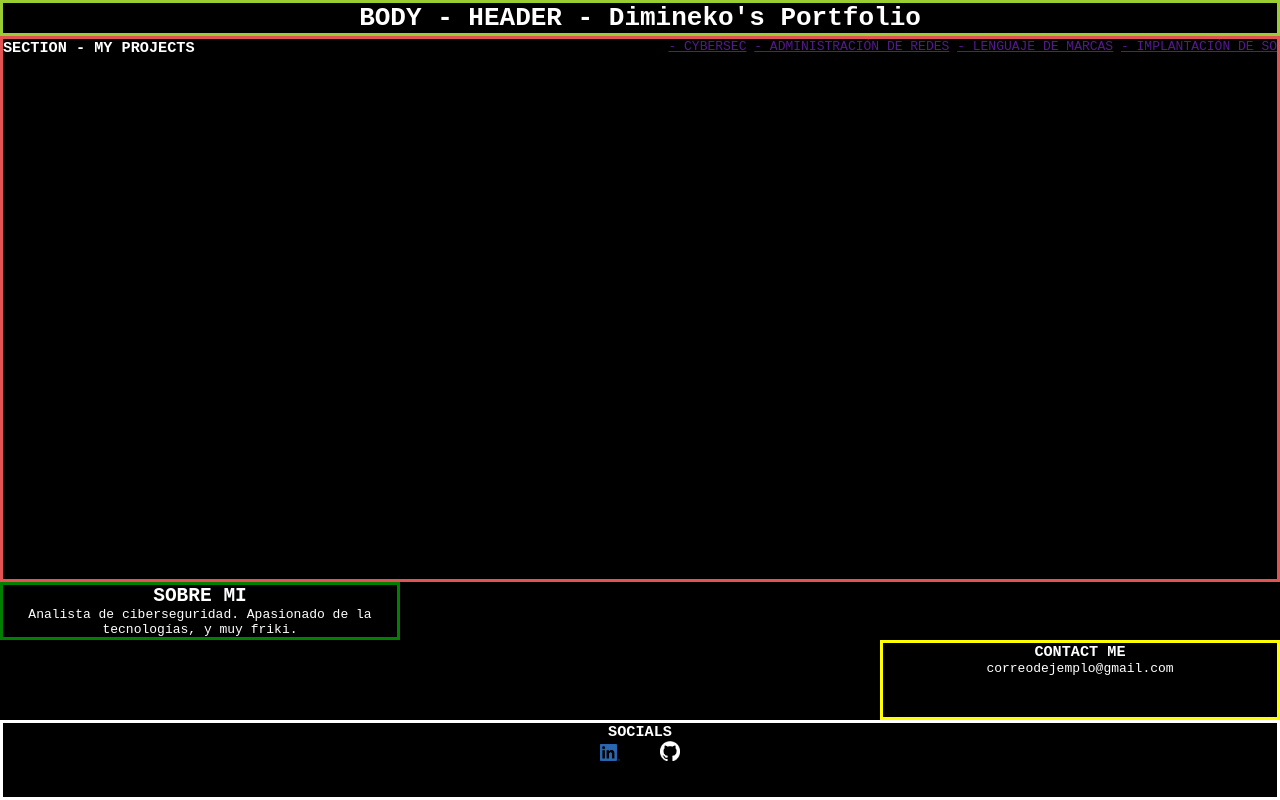
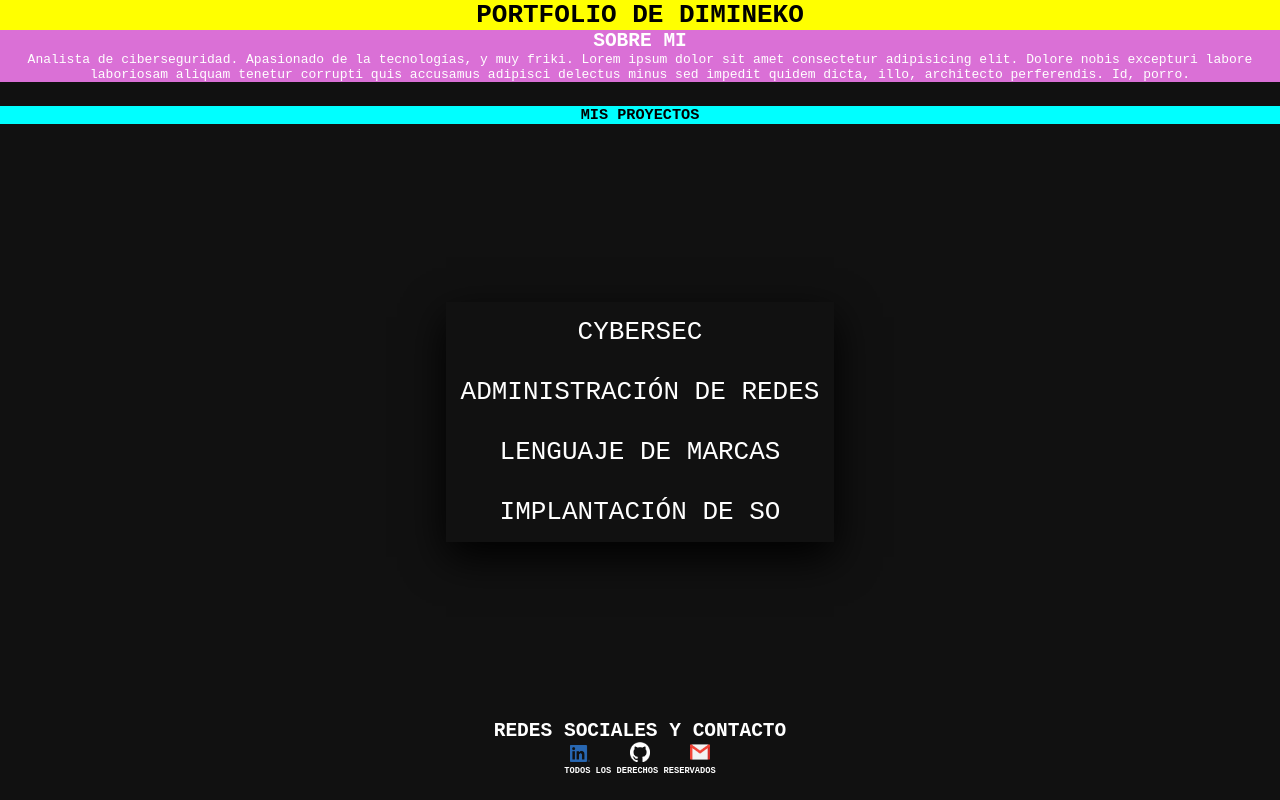
Before and after one commit to dimineko/portfolio, a plain HTML site: page index.html in a window 1280 px wide. Drawn offline with Linux system fonts and the light colour scheme.

Commit message:
Backup de avances

```diff
--- a/index.html
+++ b/index.html
@@ -1,5 +1,5 @@
 <!DOCTYPE html>
-<html>
+<html lang="es">
 <head>
 	<meta charset="utf-8">
 	<title>Dimineko's Portfolio</title>
@@ -10,33 +10,37 @@
 
 <body>
     <header>
-        <h1>BODY - HEADER - Dimineko's Portfolio</h1>
+        <h1>PORTFOLIO DE DIMINEKO</h1>
     </header>
+    <div class="sobre_mi">
+        <h2>SOBRE MI</h2>
+        <p>Analista de ciberseguridad. Apasionado de la tecnologías, y muy friki. Lorem ipsum dolor sit amet consectetur adipisicing elit. Dolore nobis excepturi labore laboriosam aliquam tenetur corrupti quis accusamus adipisci delectus minus sed impedit quidem dicta, illo, architecto perferendis. Id, porro.</p>
+    </div>
+    <h3 class="titulo_portfolio">MIS PROYECTOS</h3>
     <section class="portfolio">
-        <h3>SECTION - MY PROJECTS</h3>
         <nav>
-            <a href=""> - CYBERSEC</a>
-            <a href=""> - ADMINISTRACIÓN DE REDES</a>
-            <a href=""> - LENGUAJE DE MARCAS</a>
-            <a href=""> - IMPLANTACIÓN DE SO</a>
+            <ul>
+                <li><a href="">CYBERSEC</a></li>
+                <li><a href="">ADMINISTRACIÓN DE REDES</a></li>
+                <li><a href="">LENGUAJE DE MARCAS</a></li>
+                <li><a href="">IMPLANTACIÓN DE SO</a></li>
+            </ul>
+
         </nav>
     </section>
-    <div class="sobre_mi">
-        <h2>SOBRE MI</h2>
-        <p>Analista de ciberseguridad. Apasionado de la tecnologías, y muy friki.</p>
-    </div>
-    <section class="contact_me">
-        <h3>CONTACT ME</h3>
-        <p>correodejemplo@gmail.com</p>
-    </section>
+
     <footer class="redes_sociales">
-        <h3>SOCIALS</h3>
+        <h2>REDES SOCIALES Y CONTACTO</h2>
         <a href="https://www.linkedin.com/" class="url_rrss">
             <img src="/LI-In-Bug.png"  class="img_rrss" alt="Red Social Linkedin">
         </a>
         <a href="https://github.com/" class="url_rrss">
             <img src="/github-mark-white.png" class="img_rrss" alt="Repositorios de código en Github">
         </a>
+        <a href="https://gmail.com/" class="url_rrss">
+            <img src="/gmail.png" class="img_rrss" alt="Repositorios de código en Github">
+        </a>
+        <h6>TODOS LOS DERECHOS RESERVADOS</h6>
     </footer>
 
 
--- a/style.css
+++ b/style.css
@@ -3,67 +3,155 @@
     margin: 0;
     padding: 0;
     box-sizing: border-box;
-    overflow: hidden;
+    /* overflow: hidden; Lo quito para evitar problemas de scroll */
 }
 
 html {
     box-sizing: border-box;
-  }
-*, *:before, *:after {
+}
+
+*,
+*:before,
+*:after {
     box-sizing: inherit;
 }
 
 body {
-    background-color: rgb(0, 0, 0);
+    background: #111;
     min-height: 100vh;
     display: flex;
     flex-direction: column;
     color: white;
 }
-header{
-    border: 3px solid yellowgreen;
+
+h2 {
+    color:white;
+}
+
+a {
+    text-decoration: none;
+    color: inherit;
+}
+
+header {
     text-align: center;
+    background-color: yellow;
+    color: black;
 }
 
 .portfolio {
-    border: 3px solid rgb(226, 84, 84);
     flex-grow: 1;
     display: flex;
-    justify-content: space-between;
-    align-content: center;
+    justify-content: center;
+    align-items: center;
+}
+
+.titulo_portfolio {
+    text-align: center;
+    margin-top: 3vh;
+    background-color: cyan;
+    color: black;
+}
+
+ul {
+    box-shadow: 0 15px 40px rgba(0, 0, 0, 1)
+}
+
+ul li {
+    font-size: 2em;
+    padding: 15px;
+    color: #fff;
+    font-family: monospace;
+    box-sizing: border-box;
+    transition: color 0.3s;
+    /* Transición para el color del texto */
+    text-align: center;
+    position: relative;
+    /* Necesario para los pseudo-elementos */
+    overflow: hidden;
+    /* Recorta los pseudo-elementos */
+}
+
+ul li:hover {
+    color: black;
+    /* El fondo amarillo lo gestionan los pseudo elementos */
+    background-color: transparent;
+}
+
+ul li:before {
+    content: '';
+    position: absolute;
+    top: 0;
+    left: 0;
+    width: 100%;
+    height: 0%;
+    /* Inicialmente no se muestra */
+    background: #3fff00;
+    z-index: -1;
+    /* Detrás del texto */
+    transition: height 0.4s ease-in-out;
+    /* Transición suave */
+    overflow: hidden;
+}
+
+ul li:after {
+    content: '';
+    position: absolute;
+    bottom: 0;
+    left: 0;
+    width: 100%;
+    height: 0%;
+    /* para que al princcipio no se muestre*/
+    background: #3fff00;
+    z-index: -1;
+    /* para que aparezca detras del texto */
+    transition: height 1s;
+    /* Transición suave */
+    overflow: hidden;
+}
+
+ul li:hover:before,
+ul li:hover:after {
+    height: 95%;
+    /* empieza desde arriba */
 }
 
 footer {
     height: 8vh;
-    border: 3px solid white;
     margin-top: auto;
     text-align: center;
     min-height: 10vh;
 }
 
-.img_rrss{
+footer .social {
+    display: flex;
+    justify-content: flex-end;  /* Aligns content to the right */
+    align-items: center;
+    padding: 10px;
+}
+
+.img_rrss {
     width: 20px;
     height: auto;
     margin-left: 2vh;
     margin-right: 2vh;
 }
 
-.url_rrss{
+.url_rrss {
     text-decoration: none;
 }
 
-.contact_me{
-    border: 3px solid yellow;
+.contact_me {
     align-self: flex-start;
-    margin-left: auto;
-    min-width: 50vh;
-    min-height: 10vh;
+    min-height: auto;
+    min-width: auto;
+    text-align: center;
+    margin-left: auto; /* Push Contact me to the right */
+}
+
+.sobre_mi {
+    background-color: orchid;
+    height: auto;
+    height: auto;
     text-align: center;
 }
-
-.sobre_mi{
-    border: 3px solid green;
-    width: 50vh;
-    height: auto;
-    text-align: center;
-  }
```
Also changed, not shown: gmail.png (added).
